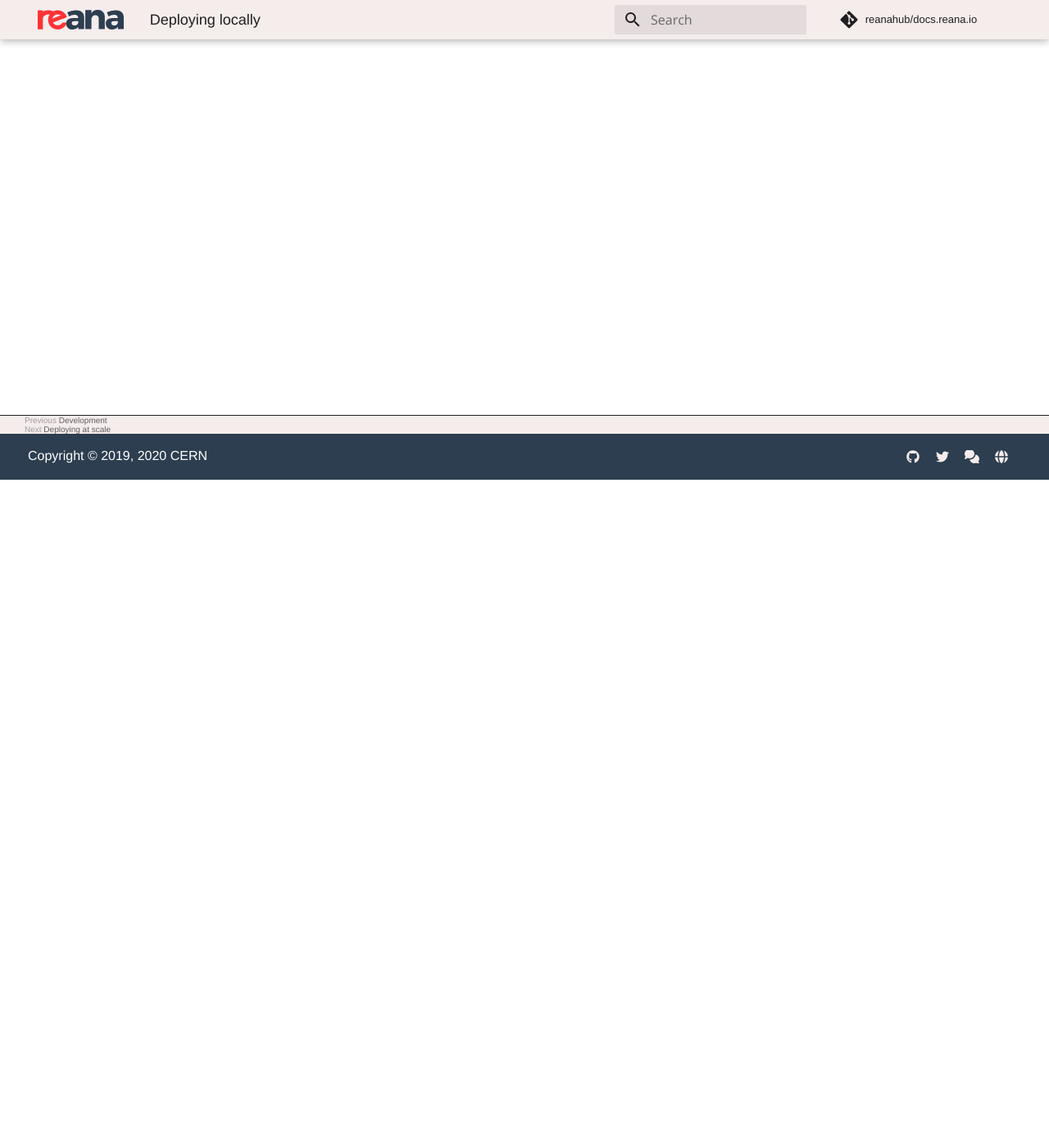
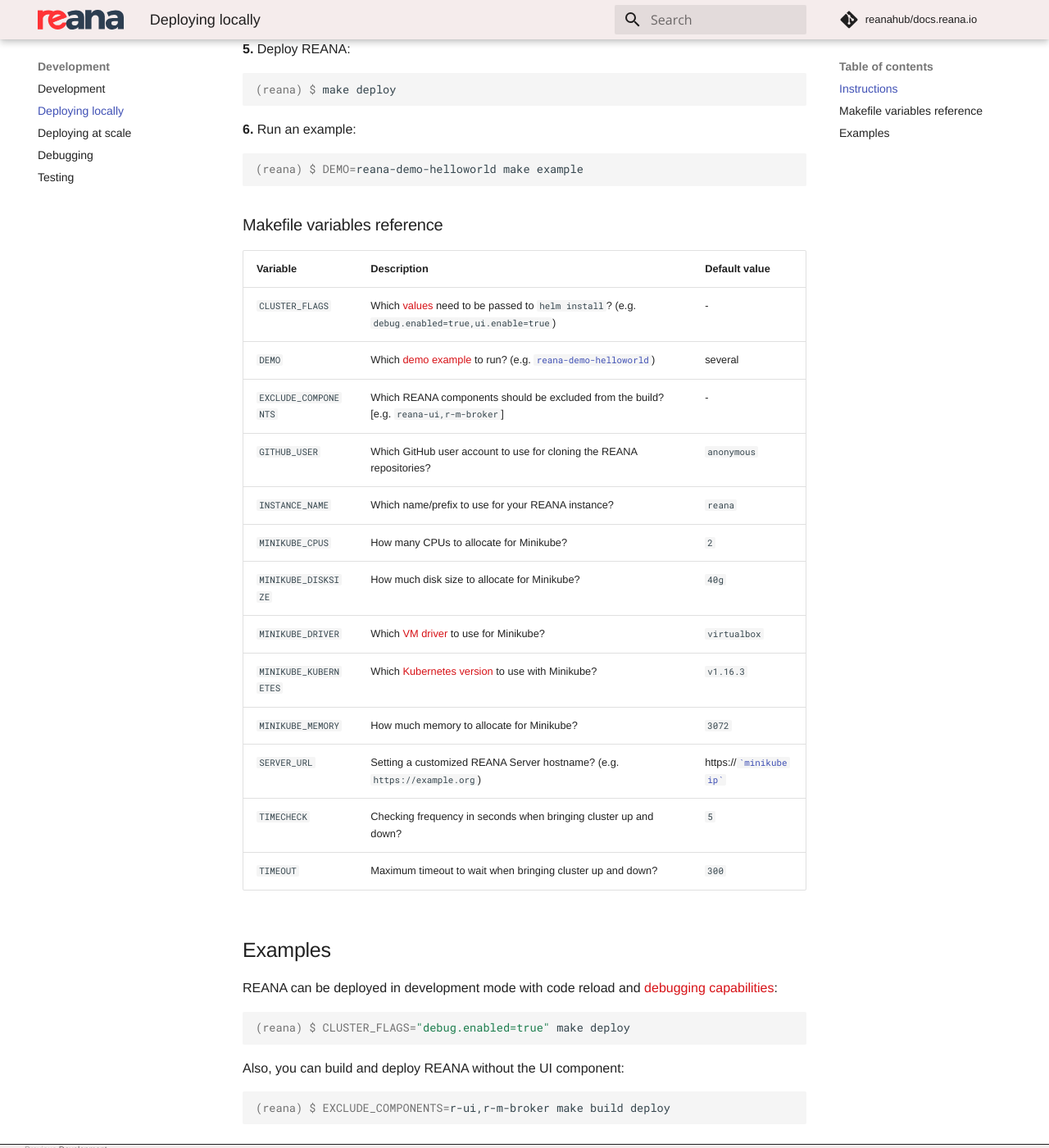
Before and after one commit to reanahub/docs.reana.io, an MkDocs documentation site: the page built from docs/development/deploying-locally/index.md, in a window 1280 px wide and 1400 px high, scrolled down 815 px. Shown: the whole window at 82% size. Built offline with MkDocs 1.6.1 and Material for MkDocs 9.7.7, drawn with Linux system fonts in a browser that asks for light colours; comment, search, counter and statistics services are not loaded; some of the changed text lies outside the part shown.

Commit message:
development: how to deploy REANA
* Closes #18, closes #17.

````diff
--- a/docs/development/deploying-locally/index.md
+++ b/docs/development/deploying-locally/index.md
@@ -1,3 +1,74 @@
 # Deploying locally
 
 REANA can be easily deployed locally on your laptop using Minikube.  Useful for REANA platform development.
+
+### Instructions
+
+**1.** [Fork the REANA main repository](https://github.com/reanahub/reana/fork) and clone it to install `reana-dev` helper script:
+
+```console
+$ git clone git clone git@github.com:johndoe/reana
+$ cd reana
+$ virtualenv ~/.virtualenvs/reana
+$ source ~/.virtualenvs/reana/bin/activate
+(reana) $pip install . --upgrade
+```
+
+**2.** Fork and clone all REANA cluster components repositories:
+
+```console
+(reana) $ reana-dev git-fork -c ALL
+(reana) $ # read and run the printed eval
+(reana) $ GITHUB_USER=johndoe make clone
+```
+
+**3.** Start Minikube and prefetch base docker images:
+```console
+(reana) $ make setup prefetch
+```
+
+**4.** Build all components:
+```console
+(reana) $ make build
+```
+
+
+**5.** Deploy REANA:
+```console
+(reana) $ make deploy
+```
+
+**6.** Run an example:
+```console
+(reana) $ DEMO=reana-demo-helloworld make example
+```
+
+### Makefile variables reference
+
+| Variable              | Description                                                                                         | Default value  |
+|-----------------------|-----------------------------------------------------------------------------------------------------|----------------|
+| `CLUSTER_FLAGS`       | Which [values](https://github.com/reanahub/reana/blob/master/helm/reana/README.md) need to be passed to `helm install`? (e.g. `debug.enabled=true,ui.enable=true`) | - |
+| `DEMO`                | Which [demo example](https://github.com/reanahub?q=reana-demo) to run? (e.g. [`reana-demo-helloworld`](https://github.com/reanahub/reana-demo-helloworld)) | several |
+| `EXCLUDE_COMPONENTS`  | Which REANA components should be excluded from the build? [e.g. `reana-ui,r-m-broker`]                | -              |
+| `GITHUB_USER`         | Which GitHub user account to use for cloning the REANA repositories?                               | `anonymous`    |
+| `INSTANCE_NAME`       | Which name/prefix to use for your REANA instance?                                                   | `reana`        |
+| `MINIKUBE_CPUS`       | How many CPUs to allocate for Minikube?                                                             | `2`            |
+| `MINIKUBE_DISKSIZE`   | How much disk size to allocate for Minikube?                                                        | `40g`          |
+| `MINIKUBE_DRIVER`     | Which [VM driver](https://minikube.sigs.k8s.io/docs/reference/drivers/) to use for Minikube?        | `virtualbox`   |
+| `MINIKUBE_KUBERNETES` | Which [Kubernetes version](https://github.com/kubernetes/kubernetes/releases) to use with Minikube? | `v1.16.3`      |
+| `MINIKUBE_MEMORY`     | How much memory to allocate for Minikube?                                                           | `3072`         |
+| `SERVER_URL`          | Setting a customized REANA Server hostname? (e.g. `https://example.org`)                            | https://[`` `minikube ip` ``](https://minikube.sigs.k8s.io/docs/reference/commands/ip/) |
+| `TIMECHECK`           | Checking frequency in seconds when bringing cluster up and down?                                    | `5`            |
+| `TIMEOUT`             | Maximum timeout to wait when bringing cluster up and down?                                          | `300`          |
+
+## Examples
+
+REANA can be deployed in development mode with code reload and [debugging capabilities](../debugging):
+```console
+(reana) $ CLUSTER_FLAGS="debug.enabled=true" make deploy
+```
+
+Also, you can build and deploy REANA without the UI component:
+```console
+(reana) $ EXCLUDE_COMPONENTS=r-ui,r-m-broker make build deploy
+```
````
Also changed, not shown: docs/advanced-usage/storage-backends/nfs/index.md (added, +26 -0 lines), docs/development/deploying-at-scale/index.md (+40 -0 lines), docs/index.md (+1 -1 lines).
